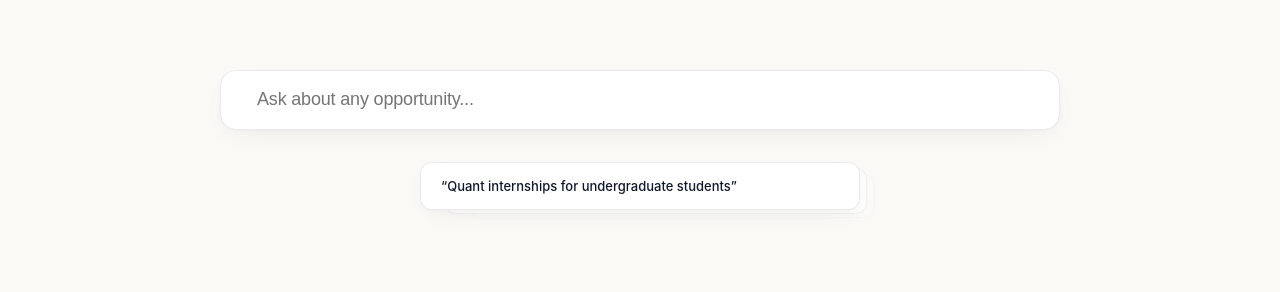
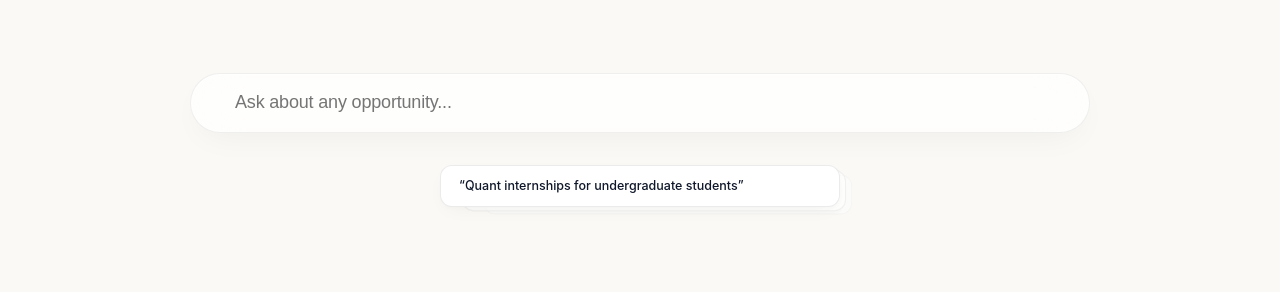
Before and after one commit to harsh-bitverse/Opvi, a Next.js app in the folder apps/web/: page / in a window 1280 px wide. Shown: the part 253-545 px from the top of the page. Built offline with nearby package versions, Linux system fonts and the light colour scheme.

Commit message:
feat(web): Phase 2 Iteration 1 - stadium capsule geometry & Apple frosted glass material

```diff
--- a/apps/web/src/app/globals.css
+++ b/apps/web/src/app/globals.css
@@ -1,16 +1,16 @@
 :root {
   --bg-canvas: #faf9f6;
   --bg-surface: #ffffff;
+  --bg-glass-stadium: rgba(255, 255, 255, 0.72);
   --text-primary: #0f172a;
   --text-secondary: #64748b;
   --text-muted: #94a3b8;
+  --border-glass: rgba(0, 0, 0, 0.06);
+  --border-glass-rim: rgba(255, 255, 255, 0.85);
   --border-subtle: rgba(0, 0, 0, 0.08);
   --border-hover: rgba(0, 0, 0, 0.16);
-  --border-focus: rgba(15, 23, 42, 0.4);
-  --shadow-search: 0 10px 30px -10px rgba(0, 0, 0, 0.06), 0 2px 6px rgba(0, 0, 0, 0.02);
-  --shadow-search-hover: 0 16px 40px -12px rgba(0, 0, 0, 0.09), 0 4px 10px rgba(0, 0, 0, 0.03);
+  --shadow-glass: inset 0 1px 1.5px var(--border-glass-rim), 0 12px 32px -10px rgba(0, 0, 0, 0.05);
   --shadow-card: 0 4px 12px -2px rgba(0, 0, 0, 0.04), 0 2px 4px rgba(0, 0, 0, 0.02);
-  --shadow-card-hover: 0 8px 20px -4px rgba(0, 0, 0, 0.08);
   --font-sans: -apple-system, BlinkMacSystemFont, 'SF Pro Display', 'Plus Jakarta Sans', 'Inter', Roboto, sans-serif;
 }
 
@@ -48,27 +48,18 @@ body {
   animation: blinkCaret 1s infinite;
 }
 
-/* Search bar baseline container */
-.search-container {
-  background: var(--bg-surface);
-  border: 1px solid var(--border-subtle);
-  box-shadow: var(--shadow-search);
+/* Stadium capsule glassmorphism search container */
+.search-stadium-glass {
+  background: var(--bg-glass-stadium);
+  backdrop-filter: blur(24px) saturate(180%);
+  -webkit-backdrop-filter: blur(24px) saturate(180%);
+  border: 1px solid var(--border-glass);
+  border-radius: 9999px;
+  box-shadow: var(--shadow-glass);
   transition: all 250ms cubic-bezier(0.16, 1, 0.3, 1);
 }
 
-.search-container:hover {
-  transform: translateY(-1px);
-  border-color: var(--border-hover);
-  box-shadow: var(--shadow-search-hover);
-}
-
-.search-container:focus-within {
-  transform: translateY(-1px);
-  border-color: var(--border-focus);
-  box-shadow: 0 0 0 3px rgba(15, 23, 42, 0.06), var(--shadow-search-hover);
-}
-
-/* Card hover animation */
+/* Card styling */
 .search-card {
   background: var(--bg-surface);
   border: 1px solid var(--border-subtle);
@@ -76,13 +67,7 @@ body {
   transition: all 200ms cubic-bezier(0.16, 1, 0.3, 1);
 }
 
-.search-card:hover {
-  transform: translateY(-2px);
-  border-color: var(--border-hover);
-  box-shadow: var(--shadow-card-hover);
-}
-
-/* Hide scrollbar for horizontal card scroll area */
+/* Hide scrollbar */
 .no-scrollbar {
   -ms-overflow-style: none;
   scrollbar-width: none;
--- a/apps/web/src/components/search/SearchBar.tsx
+++ b/apps/web/src/components/search/SearchBar.tsx
@@ -38,15 +38,14 @@ export function SearchBar({ value, onChange, inputRef }: SearchBarProps) {
 
   return (
     <div
-      className="search-container"
+      className="search-stadium-glass"
       onMouseEnter={() => setIsHovered(true)}
       onMouseLeave={() => setIsHovered(false)}
       style={{
         width: '100%',
-        maxWidth: '840px',
+        maxWidth: '900px',
         height: '60px',
-        borderRadius: '16px',
-        padding: '0 2.25rem',
+        padding: '0 2.75rem',
         display: 'flex',
         alignItems: 'center',
         margin: '0 auto',
--- a/apps/web/src/components/search/StackedSearchDeck.tsx
+++ b/apps/web/src/components/search/StackedSearchDeck.tsx
@@ -36,20 +36,20 @@ export function StackedSearchDeck({ onSelectQuery }: StackedSearchDeckProps) {
     <div
       style={{
         width: '100%',
-        maxWidth: '840px',
+        maxWidth: '900px',
         marginTop: '2rem',
         display: 'flex',
         flexDirection: 'column',
         alignItems: 'center',
       }}
     >
-      {/* Compact Stacked Card Deck Container (Section title removed per specification) */}
+      {/* Reduced footprint Stacked Card Deck Container */}
       <div
         style={{
           position: 'relative',
           width: '100%',
-          maxWidth: '440px',
-          height: '80px',
+          maxWidth: '400px',
+          height: '74px',
           display: 'flex',
           justifyContent: 'center',
           alignItems: 'center',
@@ -61,8 +61,8 @@ export function StackedSearchDeck({ onSelectQuery }: StackedSearchDeckProps) {
 
           const isFront = offset === 0;
 
-          const translateX = offset * 16;
-          const translateY = offset * 5;
+          const translateX = offset * 14;
+          const translateY = offset * 4;
           const scale = 1 - offset * 0.04;
           const opacity = isFront ? 1 : 1 - offset * 0.35;
           const zIndex = 3 - offset;
@@ -78,15 +78,15 @@ export function StackedSearchDeck({ onSelectQuery }: StackedSearchDeckProps) {
                 top: 0,
                 left: 0,
                 width: '100%',
-                padding: '0.875rem 1.25rem',
+                padding: '0.75rem 1.125rem',
                 borderRadius: '12px',
                 background: 'var(--bg-surface)',
                 border: '1px solid var(--border-subtle)',
                 boxShadow: isFront
                   ? isHovered
-                    ? '0 14px 32px -8px rgba(0, 0, 0, 0.1), 0 3px 8px rgba(0, 0, 0, 0.03)'
-                    : '0 8px 24px -8px rgba(0, 0, 0, 0.06), 0 2px 4px rgba(0, 0, 0, 0.02)'
-                  : '0 4px 12px -4px rgba(0, 0, 0, 0.04)',
+                    ? '0 12px 28px -6px rgba(0, 0, 0, 0.09), 0 3px 8px rgba(0, 0, 0, 0.03)'
+                    : '0 6px 20px -6px rgba(0, 0, 0, 0.05), 0 2px 4px rgba(0, 0, 0, 0.02)'
+                  : '0 3px 10px -4px rgba(0, 0, 0, 0.04)',
                 transform: isFront && isHovered
                   ? `translate(${translateX}px, ${translateY - 3}px) scale(1.015)`
                   : `translate(${translateX}px, ${translateY}px) scale(${scale})`,
@@ -101,10 +101,10 @@ export function StackedSearchDeck({ onSelectQuery }: StackedSearchDeckProps) {
             >
               <p
                 style={{
-                  fontSize: '0.8125rem',
+                  fontSize: '0.78125rem',
                   fontWeight: 500,
                   color: isFront ? 'var(--text-primary)' : 'var(--text-secondary)',
-                  lineHeight: 1.4,
+                  lineHeight: 1.35,
                   margin: 0,
                 }}
               >
```
